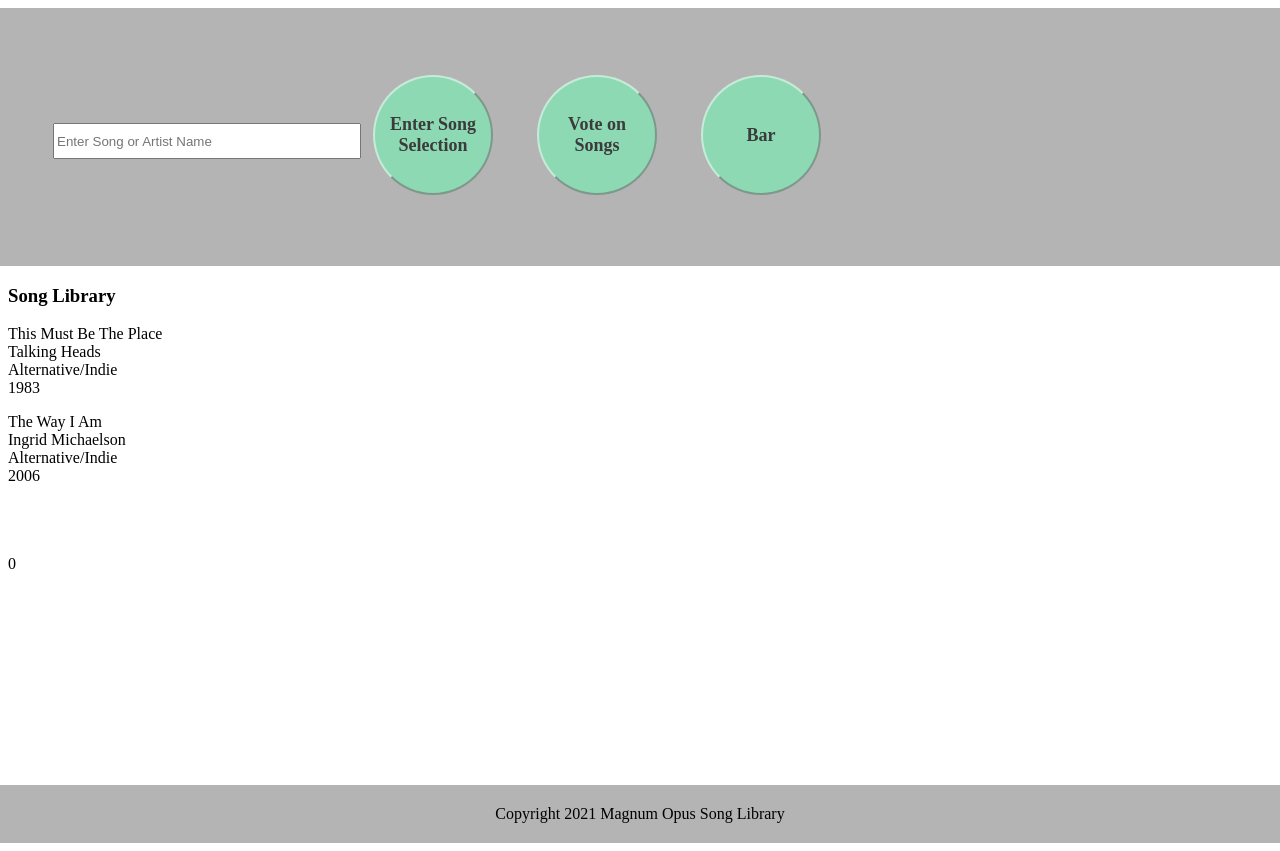
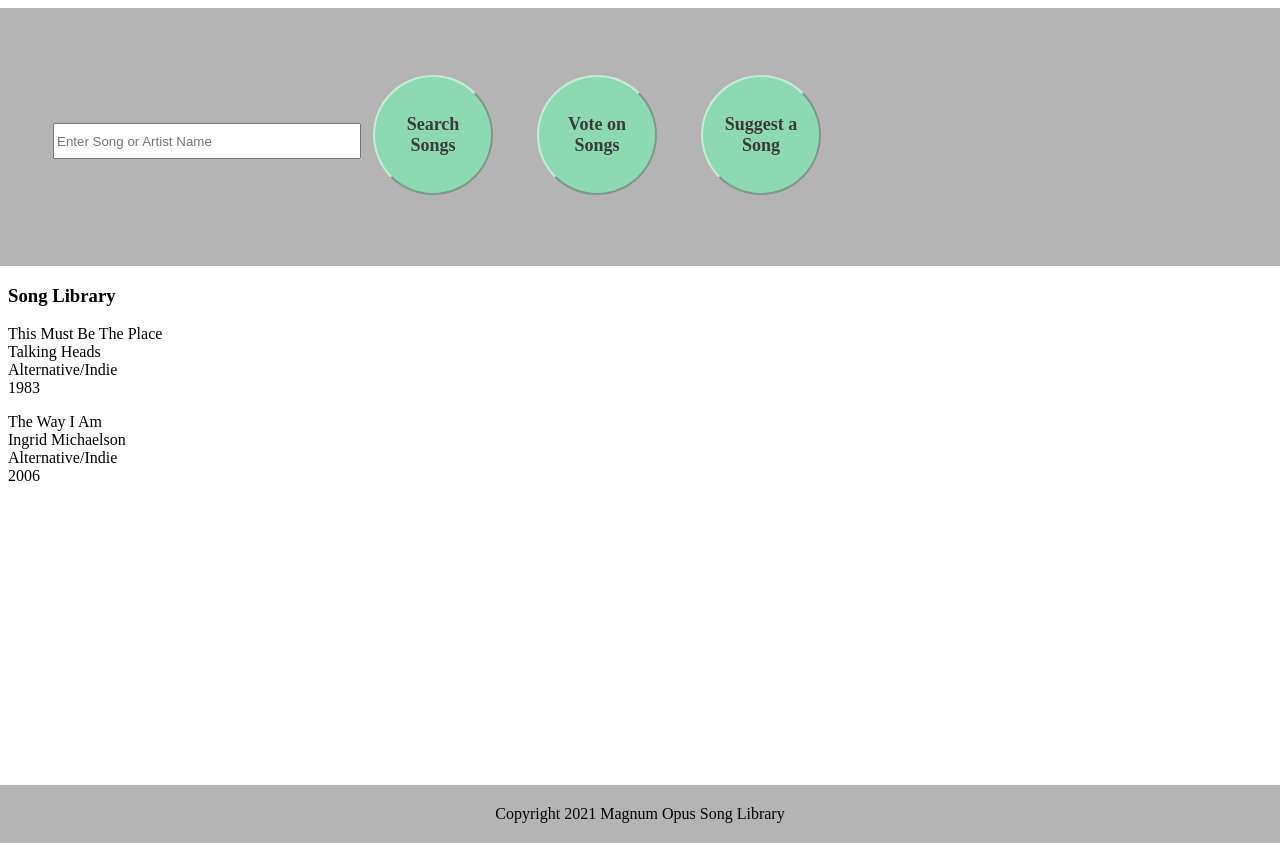
Before and after one commit to Altyptico/Vue-Js-Song-Library, a Vue app in the folder songlibrary/: page / in a window 1280 px wide. Shown: the top 851 px of the page. Built offline with nearby package versions, Linux system fonts and the light colour scheme; a web font is replaced by a local one.

Commit message:
add vue router

```diff
--- a/songlibrary/src/App.vue
+++ b/songlibrary/src/App.vue
@@ -21,8 +21,7 @@ export default {
           year: 2021,
           songInfo: [
             {name: 'This Must Be The Place', artist:'Talking Heads', genre: 'Alternative/Indie', year: 1983},
-            {name: 'The Way I Am', artist:'Ingrid Michaelson', genre: 'Alternative/Indie', year: 2006},
-            {name: '', artist:'', genre: '', year: 0}
+            {name: 'The Way I Am', artist:'Ingrid Michaelson', genre: 'Alternative/Indie', year: 2006}
           ]
       }
   },
--- a/songlibrary/src/components/requests.vue
+++ b/songlibrary/src/components/requests.vue
@@ -1,15 +1,16 @@
 /* eslint-disable vue/no-parsing-error */
 <template>
-  <div class="header">
+  <div class="request">
     <!-- <h1>Newsong:  {{newSong}}</h1> -->
-      <ul id="requests">
+      <ul id="navButtons">
         <li><input :value="song" @input="addSong" @keyup.enter="addNewSong" type="text" placeholder="Enter Song or Artist Name" ></li>
-        <li><button @click="addNewSong">Enter Song Selection</button></li>
+        <li><button @click="addNewSong">Search Songs</button></li>
         <li><button>Vote on Songs</button></li>
-        <li><button>Bar</button></li>
-        <!-- <p>{{songLibrary}}</p> -->
+        <li><button>Suggest a Song</button></li>
       </ul>
+      <!-- <div class="words">{{songLibrary}}</div> -->
   </div>
+
 </template>
 
 <script>
@@ -20,6 +21,10 @@ export default {
               default: ''
           },
           songLibrary:{
+              type: Array,
+              default: function(){ return []}
+          },
+          songInfo:{
               type: Array,
               default: function(){ return []}
           }
@@ -34,10 +39,12 @@ export default {
         addSong(event){
            this.song = event.target.value;
            this.$emit('songAdded', this.song); //error message: avoid mutating a prop directly since the value will be overwritten whenever the parent component re-renders. Use a data or computed property based on the prop's value https://www.youtube.com/watch?v=PPmg7ntQjzc//
+
         },
         addNewSong: function(){
-          this.songLibrary.push(this.newSong);
-          console.log(this.songLibrary);
+          this.songInfo.push(this.song);
+          console.log(this.songInfo);
+          return this.song = '';
         }
     }
 
@@ -49,7 +56,7 @@ export default {
 <style scoped>
 @import url('https://fonts.googleapis.com/css?family=Anton|Dosis:400,800|Francois+One|Montserrat&display=swap');
 
-    .header{
+    .request{
       background-color: #b4b4b4;
       margin:0 -9999rem;
       padding: 0.25rem 9999rem;
@@ -90,4 +97,7 @@ export default {
         width: 300px;
 
     }
+    .words{
+        display:inline;
+    }
 </style>
--- a/songlibrary/src/components/search.vue
+++ b/songlibrary/src/components/search.vue
@@ -1,13 +1,19 @@
 <template>
   <div>
         <h3> Song Library</h3>
+
          <p v-for="song in songInfo" v-bind:key="song.name">{{song.name}}<br/>{{song.artist}} <br/> {{song.genre}} <br/> {{song.year}}</p>
-         <p>{{newSong}}</p>
+         <!-- <p>{{}}</p> -->
+
+
   </div>
 </template>
 
 <script>
+
+
 export default {
+
       props:{
           songInfo:{
               type: Array
@@ -18,6 +24,10 @@ export default {
 
       }
    },
+   components: {
+
+   },
+
       methods: {
 
       }
--- a/songlibrary/src/main.js
+++ b/songlibrary/src/main.js
@@ -1,7 +1,10 @@
 import Vue from 'vue'
 import App from './App.vue'
+import VueRouter from 'vue-router'
 
 Vue.config.productionTip = false
+// Vue.componenet('songLibrary', )
+Vue.use(VueRouter);
 
 new Vue({
   render: h => h(App),
```
Lines whose indentation alone changed are shown as unchanged.
